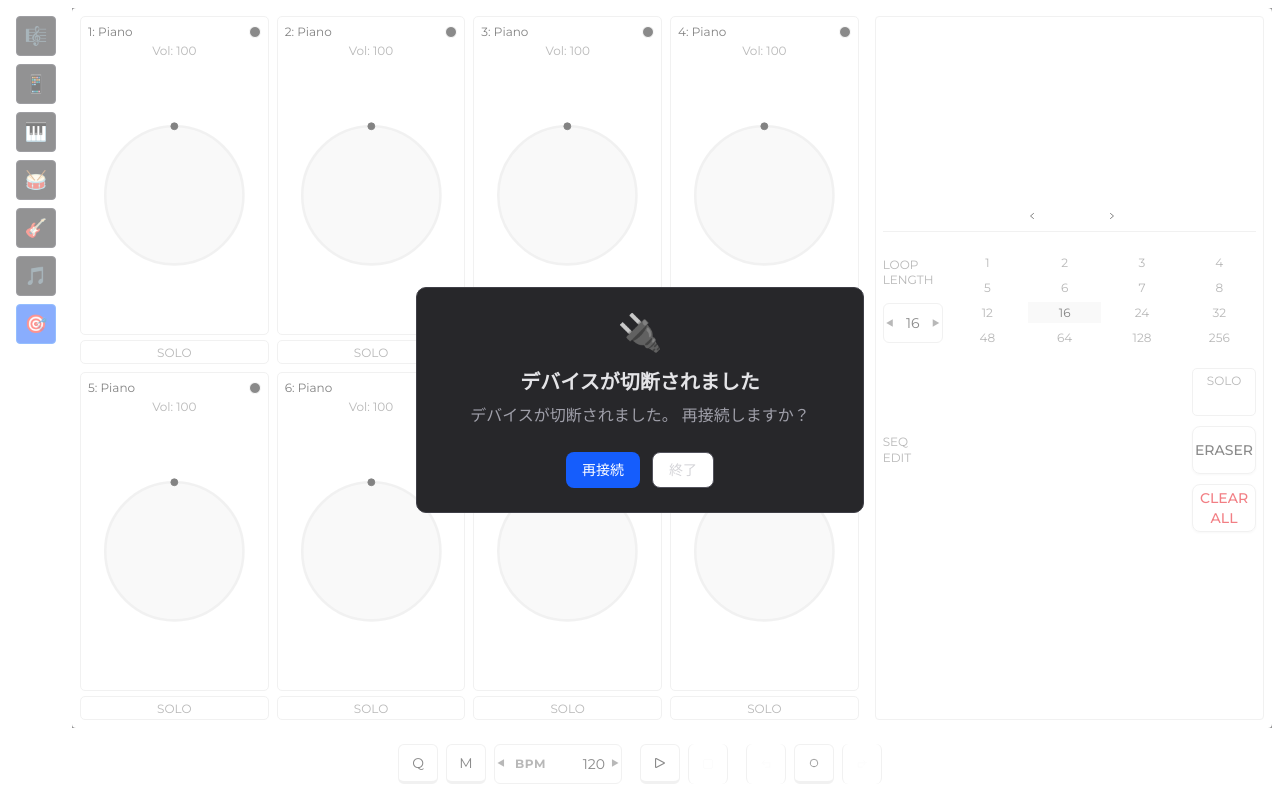
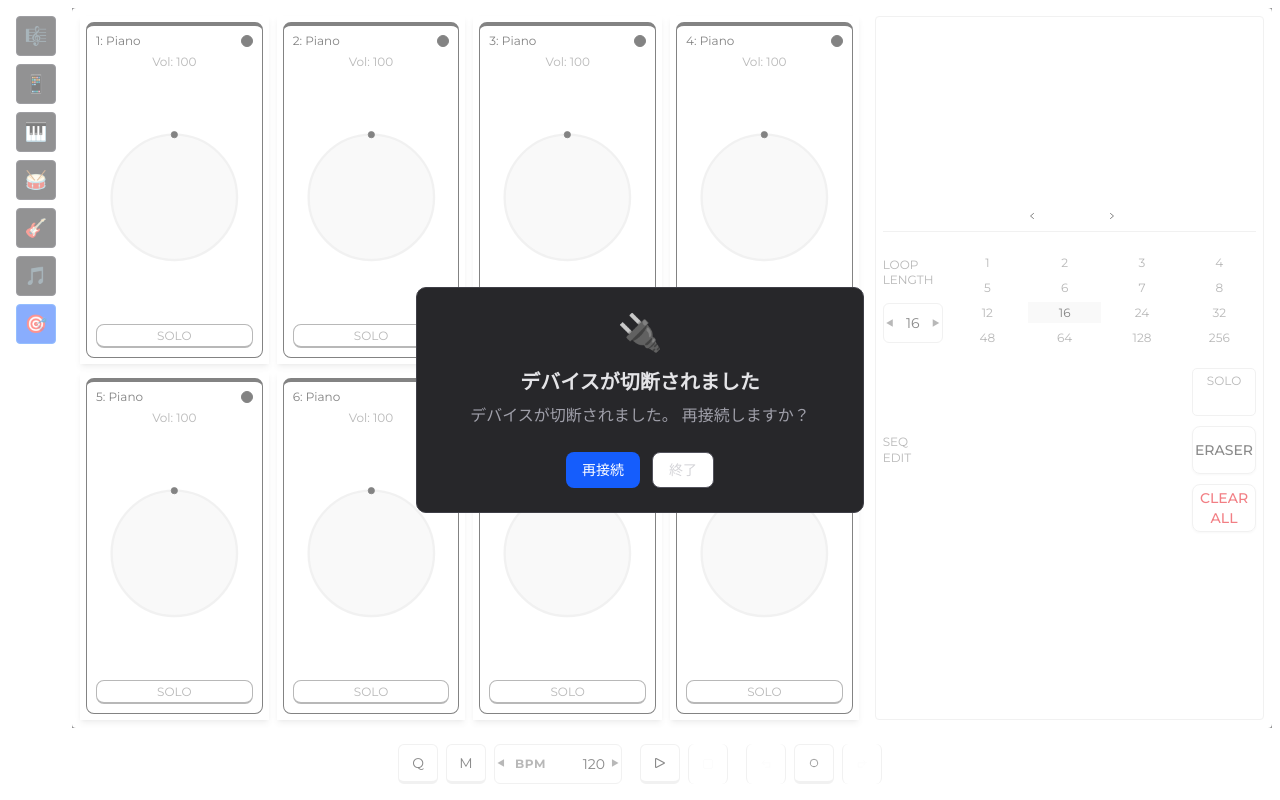
Before and after one commit to Weareable/Synthevery_Syntheditor, a Next.js app in the folder syntheditor/: page /player/sequencer in a window 1280 px wide. Built offline with nearby package versions, Linux system fonts and the light colour scheme.

Commit message:
feat シーケンサーカードにソロトグル機能を追加し、トラックの状態表示を改善

```diff
--- a/syntheditor/components/sequencer/SequencerCard.tsx
+++ b/syntheditor/components/sequencer/SequencerCard.tsx
@@ -13,6 +13,7 @@ interface SequencerCardProps {
     isSoloTrack?: boolean
     className?: string
     onMuteToggle?: () => void
+    onSoloToggle?: () => void
 }
 
 export function SequencerCard({
@@ -22,7 +23,8 @@ export function SequencerCard({
     isSoloMode = false,
     isSoloTrack = false,
     className,
-    onMuteToggle
+    onMuteToggle,
+    onSoloToggle
 }: SequencerCardProps) {
     const { playerSyncStates } = useSynthevery()
     const [trackStates, updateTrackStates] = useAppState(playerSyncStates.trackStates)
@@ -35,6 +37,10 @@ export function SequencerCard({
     const currentStep = tickClockState.playing ? Math.floor((Date.now() % 8000) / (8000 / 32)) : 0
     const totalSteps = 32 // 固定値、後でtrackStateから取得可能
 
+    // 表示上のミュート判定は isActive を優先して同期させる
+    const isMutedDisplay = !isActive
+    const isSoloActive = isSoloMode && isSoloTrack
+
     // トラックのミュート状態を切り替え（親コンポーネントから制御）
     const handleMuteToggle = () => {
         if (onMuteToggle) {
@@ -44,9 +50,10 @@ export function SequencerCard({
 
     return (
         <div
+            key={`${trackNumber}-${String(isActive)}-${String(isMutedDisplay)}`}
             className={cn(
-                "box-border content-stretch flex flex-col items-center justify-start relative size-full cursor-pointer transition-all",
-                currentTrackState.mute && "opacity-50",
+                "box-border content-stretch flex flex-col items-center justify-start relative size-full cursor-pointer transition-all p-1.5 shadow-md",
+                isMutedDisplay && "opacity-50",
                 className
             )}
             onClick={() => {
@@ -54,15 +61,17 @@ export function SequencerCard({
                 handleMuteToggle()
             }}
         >
-            <div className="basis-0 grow min-h-px min-w-px relative rounded-[5px] shrink-0 w-full h-full">
-                <div className="box-border content-stretch flex flex-col gap-1 items-end justify-start overflow-hidden p-2 relative size-full">
-                    <div className="flex flex-col font-normal justify-center leading-[0] relative shrink-0 text-xs text-center text-foreground w-full">
+            <div key={`${trackNumber}-${String(isActive)}-${String(isMutedDisplay)}`} className="basis-0 grow min-h-px min-w-px relative rounded-md shrink-0 w-full h-full bg-card">
+                <div className="box-border content-stretch flex flex-col gap-1 items-center justify-center overflow-hidden p-2.5 relative size-full">
+                    <div className="flex flex-col font-normal justify-center leading-none relative shrink-0 text-xs text-center text-foreground w-full">
                         <div className="flex items-center justify-between w-full">
-                            <p className="leading-[normal]">{trackNumber}: {instrumentName}</p>
-                            {/* アクティブインジケータ */}
-                            {isActive && (
-                                <div className="w-3 h-3 rounded-full bg-primary border border-primary-foreground" />
-                            )}
+                            <p className="leading-normal">{trackNumber}: {instrumentName}</p>
+                            {/* 右上インジケータ: アクティブ時は塗りつぶし、ミュート時は中抜き */}
+                            {isActive ? (
+                                <div className="w-3 h-3 rounded-full bg-foreground border border-foreground" />
+                            ) : isMutedDisplay ? (
+                                <div className="w-3 h-3 rounded-full border border-muted-foreground" />
+                            ) : null}
                         </div>
                         {/* トラック状態表示 */}
                         <div className="flex items-center justify-center gap-1 mt-1">
@@ -86,11 +95,41 @@ export function SequencerCard({
                             </div>
                         </div>
                     </div>
+                    {/* SOLO バー（クリックでソロ切替） */}
+                    <div className="h-6 relative rounded-md w-full">
+                        <button
+                            type="button"
+                            aria-pressed={isSoloActive}
+                            className="box-border flex flex-col gap-1 h-6 items-center justify-center overflow-hidden px-2.5 w-full"
+                            onClick={(e) => {
+                                e.stopPropagation()
+                                if (onSoloToggle) onSoloToggle()
+                            }}
+                        >
+                            <p className={cn("text-xs leading-none", isSoloActive ? "text-foreground" : "text-muted-foreground")}>SOLO</p>
+                        </button>
+                        <div
+                            aria-hidden="true"
+                            className={cn(
+                                "absolute inset-0 pointer-events-none rounded-md border border-b-2",
+                                isSoloActive ? "border-foreground" : "border-muted-foreground"
+                            )}
+                        />
+                    </div>
                 </div>
-                <div
-                    aria-hidden="true"
-                    className="absolute border border-border border-solid inset-0 pointer-events-none rounded-[5px]"
-                />
+                {isMutedDisplay ? (
+                    <div
+                        key={`muted-${String(isActive)}`}
+                        aria-hidden="true"
+                        className="absolute inset-0 pointer-events-none rounded-md border border-muted-foreground border-b-4"
+                    />
+                ) : (
+                    <div
+                        key={`unmuted-${String(isActive)}`}
+                        aria-hidden="true"
+                        className="absolute inset-0 pointer-events-none rounded-md border border-foreground border-t-4"
+                    />
+                )}
             </div>
         </div>
     )
--- a/syntheditor/components/sequencer/SequencerCardGroup.tsx
+++ b/syntheditor/components/sequencer/SequencerCardGroup.tsx
@@ -2,7 +2,7 @@
 import React, { useState, useCallback } from 'react'
 import { cn } from '@/lib/utils'
 import { SequencerCard } from './SequencerCard'
-import { SoloButton } from './SoloButton'
+// import { SoloButton } from './SoloButton'
 import { useSynthevery } from '@/contexts/SyntheveryContext'
 import { useAppState } from '@/hooks/useAppState'
 
@@ -80,9 +80,12 @@ export function SequencerCardGroup({
             "p-2 basis-0 box-border grid grid-cols-[repeat(4,_minmax(0px,_1fr))] grid-rows-[repeat(2,_minmax(0px,_1fr))] gap-2 grow-[2] h-full min-h-px min-w-px overflow-visible relative rounded shrink-0",
             className
         )}>
-            {tracks.map((track) => (
+            {tracks.map((track) => {
+                const active = isTrackActive(track.id)
+                const muted = !!trackStates[track.id - 1]?.mute
+                return (
                     <div
-                    key={track.id}
+                        key={`${track.id}-${String(active)}-${String(muted)}`}
                         className="[grid-area:1_/_1] box-border content-stretch flex flex-col gap-[5px] items-center justify-start overflow-visible relative shrink-0"
                         style={{
                             gridArea: track.id <= 4
@@ -93,18 +96,16 @@ export function SequencerCardGroup({
                         <SequencerCard
                             trackNumber={track.id}
                             instrumentName={track.instrument}
-                        isActive={isTrackActive(track.id)}
+                            isActive={active}
                             isSoloMode={soloMode}
                             isSoloTrack={soloTrackId === track.id}
                             onMuteToggle={() => toggleTrackMute(track.id)}
+                            onSoloToggle={() => toggleSoloMode(track.id)}
                         />
-                    <SoloButton
-                        trackId={track.id}
-                        isActive={soloMode && soloTrackId === track.id}
-                        onClick={() => toggleSoloMode(track.id)}
-                    />
+                        {/* 外部SOLOボタンはカード内操作に統一するため非表示 */}
                     </div>
-            ))}
+                )
+            })}
         </div>
     )
 }
```
Lines whose indentation alone changed are shown as unchanged.
